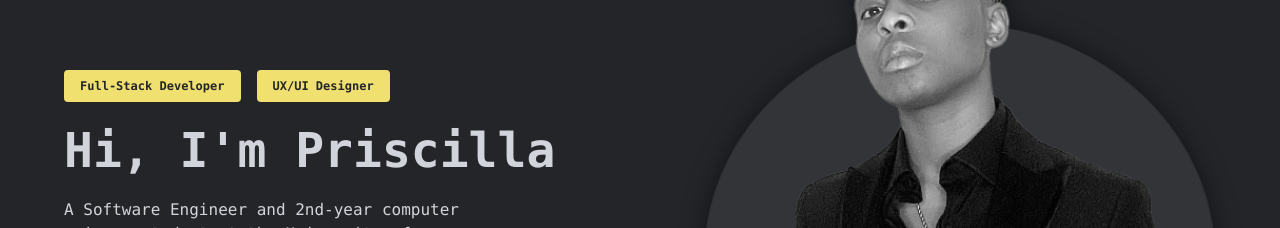
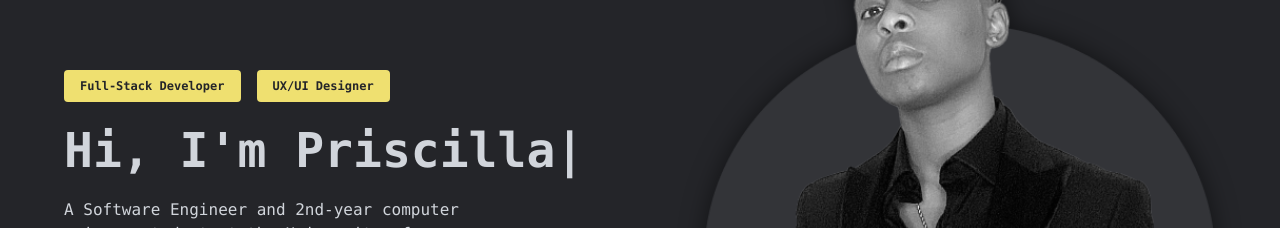
Before and after one commit to priscilla-e/my-portfolio, a React (Vite) app: page / in a window 1280 px wide. Shown: the part 225-453 px from the top of the page. Built offline with nearby package versions, Linux system fonts and the light colour scheme.

Commit message:
Add type animation to hero section

```diff
--- a/src/components/Hero.jsx
+++ b/src/components/Hero.jsx
@@ -1,5 +1,6 @@
 import HeroImage from '../assets/hero-image.png';
-import {MdEmail} from "react-icons/md";
+import { MdEmail } from "react-icons/md";
+import { TypeAnimation } from "react-type-animation";
 
 export default function Hero() {
     return (
@@ -10,13 +11,21 @@ export default function Hero() {
 
                 {/*hero text*/}
                 <div className='mt-10 space-y-6 text-center md:text-left md:m-0'>
-                    <div className='flex items-center justify-center space-x-4 md:justify-start'>
+                    <div className='flex items-center justify-center space-x-4 md:justify-start mb-6'>
                         <span
                             className='inline-block bg-primary text-xs text-dark px-4 py-2 rounded font-semibold focus:outline-none'>Full-Stack Developer</span>
                         <span
                             className='inline-block bg-primary text-xs text-dark px-4 py-2 rounded font-semibold focus:outline-none'>UX/UI Designer</span>
                     </div>
-                    <h2 className='text-2xl font-bold md:text-3xl xl:text-5xl'>Hi, I'm Priscilla</h2>
+
+                    <TypeAnimation
+                        sequence={[
+                            'Hi, I\'m Priscilla',
+                        ]}
+                        speed={20}
+                        className='text-2xl font-bold md:text-3xl xl:text-5xl'
+                        // style={{ fontSize: '2em' }}
+                    />
                     <p className='max-w-md'>
                         A Software Engineer and 2nd-year computer science student
                         at the University of Sheffield.
```
